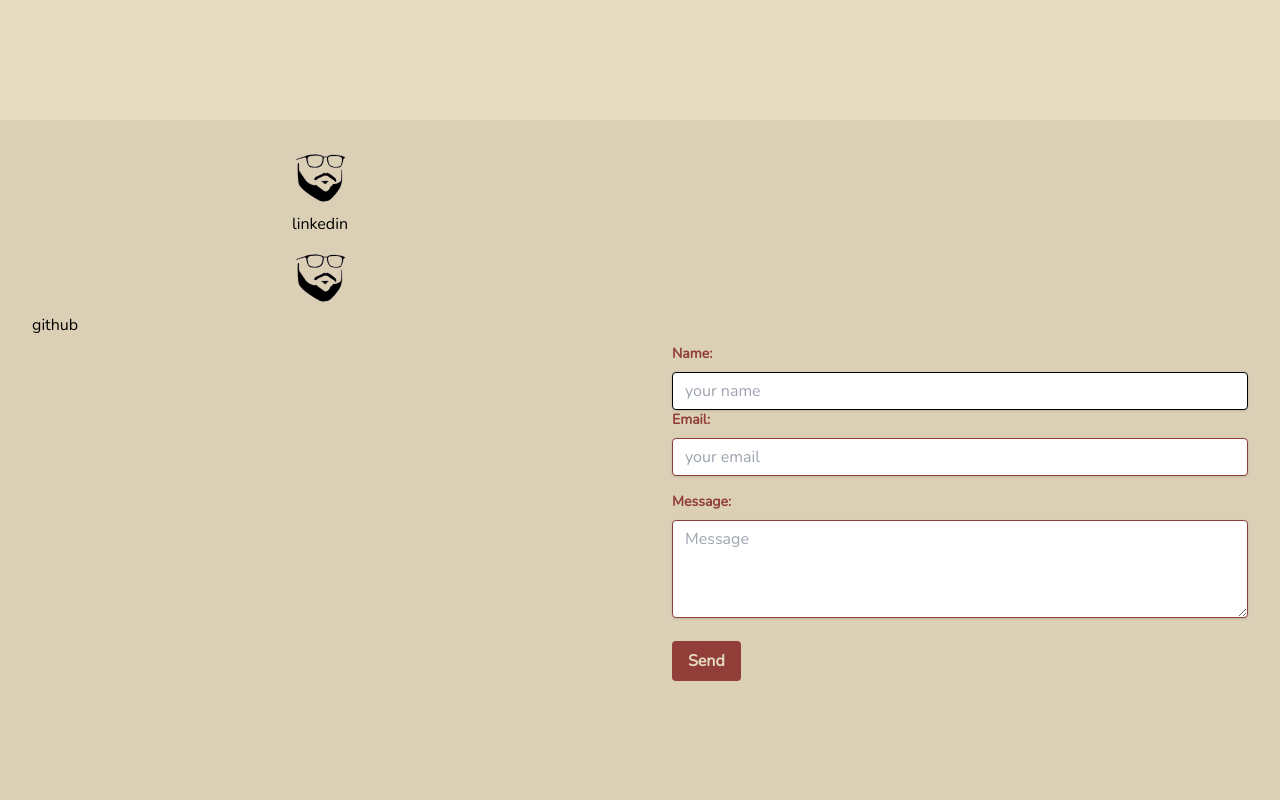
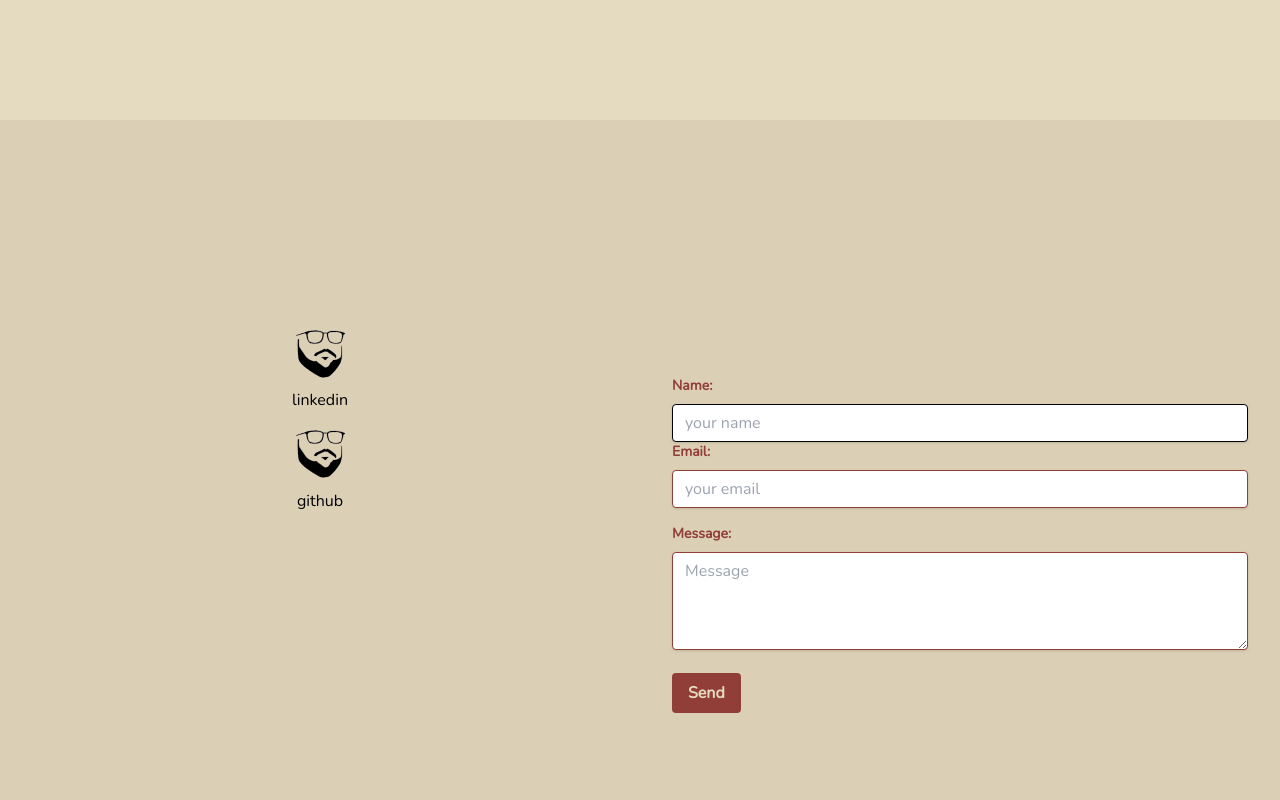
Before and after one commit to soyeolesafm/esauldev, a React (Create React App) app: page / in a window 1280 px wide. Shown: the part 2280-3080 px from the top of the page. Built offline with nearby package versions, Linux system fonts and the light colour scheme.

Commit message:
marging adjustment still working

```diff
--- a/src/components/Contact.js
+++ b/src/components/Contact.js
@@ -5,7 +5,7 @@ const Contact = () => {
     return (
         <div className=" bg-paper_dark h-screen " id="contact" >
             <div className=" flex flex-col lg:flex-row h-screen " >
-                <div className=" lg:w-1/2 lg:h-full p-8 order-2 lg:order-1 " >
+                <div className=" lg:mt-44 lg:w-1/2 lg:h-full p-8 order-2 lg:order-1 " >
                     <div className="mb-4 justify-center">
                         <Logoesa className=" m-auto mb-2 w-14 h-auto " />
                         <a href="#" className=" block  text-center ">linkedin</a>
@@ -13,11 +13,11 @@ const Contact = () => {
                     </div>
                     <div>
                         <Logoesa className=" m-auto mb-2 w-14 h-auto  " />
-                        <a href="#" className="block" >github</a>
+                        <a href="#" className="block text-center" >github</a>
                     </div>
 
                 </div>
-                <div className=" lg:w-1/2 lg:h-full p-8 order-1 lg:order-2">
+                <div className=" mt-28 lg:mt-8 lg:w-1/2 lg:h-full p-8 order-1 lg:order-2">
                         <form className="h-full flex flex-col justify-center">
                             <div className="mb-4" >
                                 <label className="block text-main_dark text-sm font-bold mb-2" htmlFor="name">Name:</label>
```
